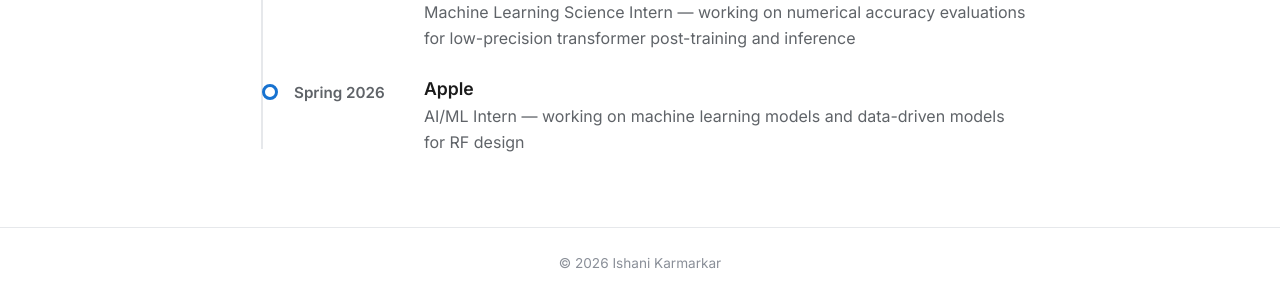
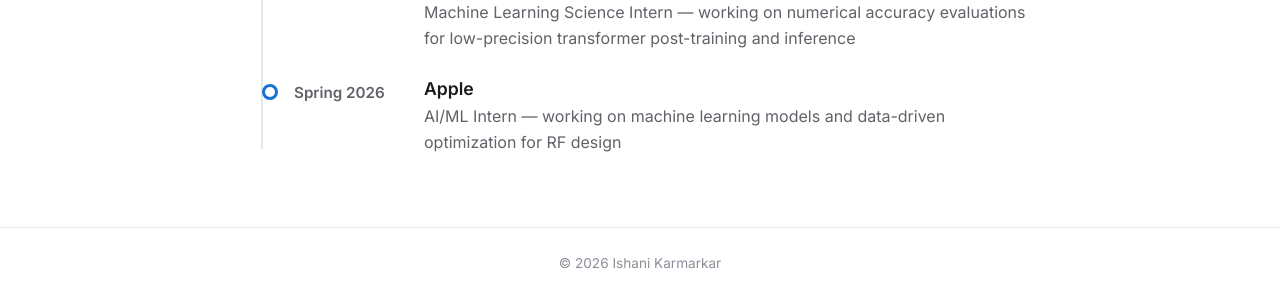
Before and after one commit to ishanikarmarkar/ishanikarmarkar.github.io, a Jekyll site: the page built from experience.html, in a window 1280 px wide and 900 px high, scrolled down 149 px. Shown: the part 601-897 px from the top of the window. Built offline with Jekyll 4.4.1, drawn with Linux system fonts in a browser that asks for light colours.

Commit message:
updated language

```diff
--- a/experience.html
+++ b/experience.html
@@ -69,7 +69,7 @@
     <span class="timeline-year">Spring 2026</span>
     <div class="timeline-content">
       <h3 class="timeline-org">Apple</h3>
-      <p class="timeline-role">AI/ML Intern &mdash; working on machine learning models and data-driven models for RF design</p>
+      <p class="timeline-role">AI/ML Intern &mdash; working on machine learning models and data-driven optimization for RF design</p>
     </div>
   </li>
 </ul>
```
